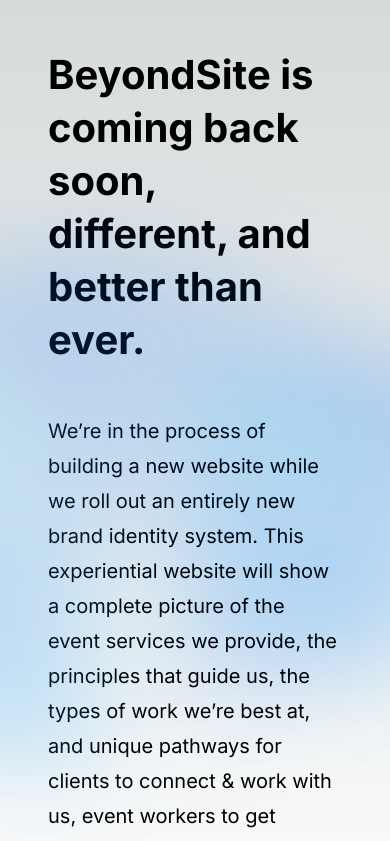
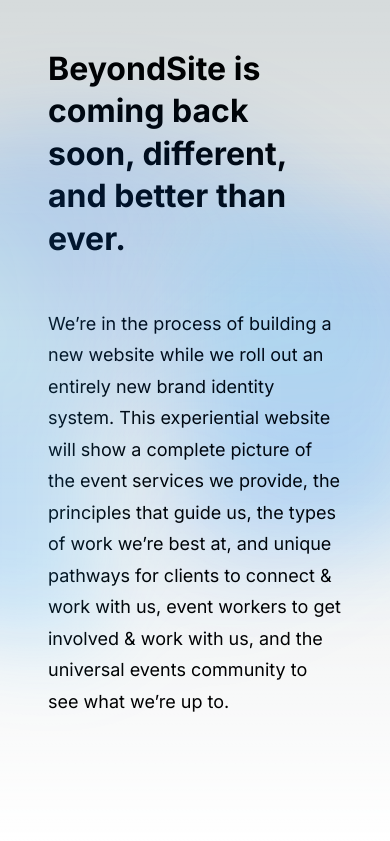
Before and after one commit to matthewcpaul/beyondsite-nextjs, a Next.js app: page / in a window 390 px wide. Shown: the top 841 px of the page. Built offline with nearby package versions, Linux system fonts and the light colour scheme.

Commit message:
Made font sizes slightly smaller for mobile

```diff
--- a/src/app/page.module.css
+++ b/src/app/page.module.css
@@ -72,6 +72,16 @@
     padding: 3rem 3rem;
     min-height: 100vh;
   }
+
+  .description {
+    font-size: 1.125rem;
+    line-height: 1.75;
+  }
+
+.h1 {
+  font-size: 2rem;
+  line-height: 1.325;
+}
 }
 
 @media (prefers-color-scheme: dark) {
```
